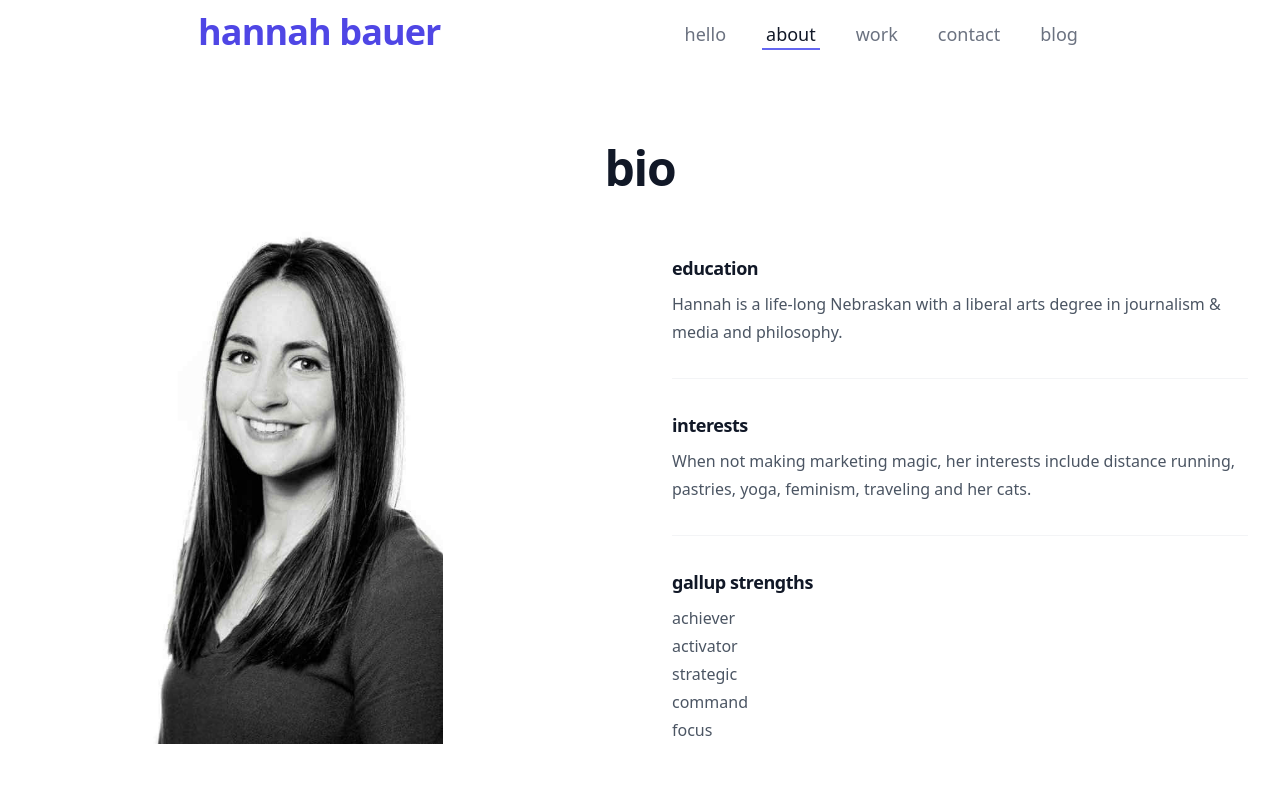
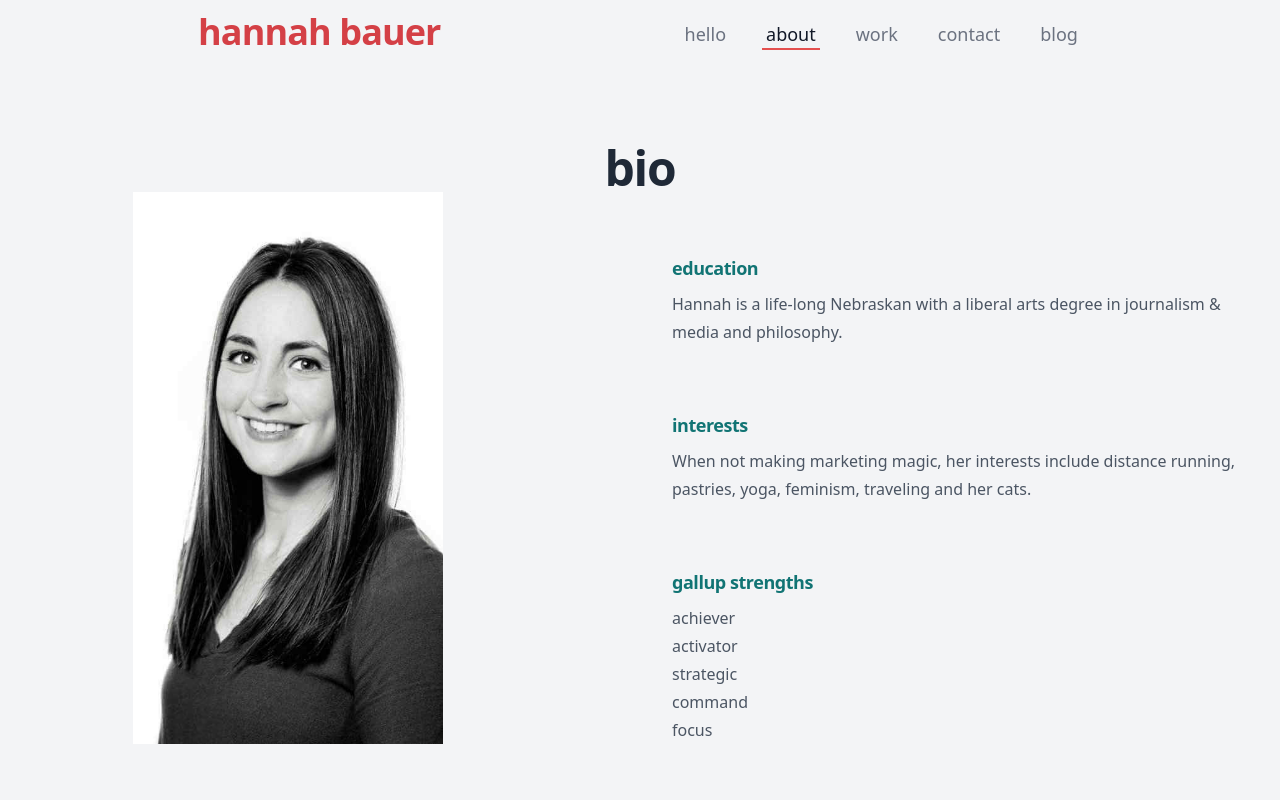
Before and after one commit to sethstrouf/blog-v2-frontend, a SvelteKit app: page /about in a window 1280 px wide. Shown: the top 800 px of the page. Built offline with nearby package versions, Linux system fonts and the light colour scheme.

Commit message:
Update to new color scheme

```diff
--- a/src/app.css
+++ b/src/app.css
@@ -2,14 +2,18 @@
 @tailwind components;
 @tailwind utilities;
 
+body {
+  @apply bg-gray-100;
+}
+
 h1 {
-  @apply text-3xl font-bold tracking-tight text-gray-900 sm:text-5xl;
+  @apply text-3xl font-bold tracking-tight text-gray-800 sm:text-5xl;
 }
 
 h2 {
-  @apply text-xl font-semibold tracking-tight text-gray-900 sm:text-2xl
+  @apply text-xl font-semibold tracking-tight text-gray-800 sm:text-2xl
 }
 
 a {
-  @apply text-indigo-600 hover:text-indigo-800;
+  @apply text-valencia-600 hover:text-valencia-800;
 }
--- a/src/routes/+layout.svelte
+++ b/src/routes/+layout.svelte
@@ -4,10 +4,10 @@
   import Footer from "./Footer.svelte";
 </script>
 
-<div class="flex flex-col h-screen justify-between">
+<div class="flex flex-col h-screen justify-between bg-gray-100">
   <NavigationBar />
 
-  <main class="mb-auto bg-white py-12 lg:py-20">
+  <main class="mb-auto py-12 lg:py-20">
     <slot />
   </main>
 
--- a/src/routes/Footer.svelte
+++ b/src/routes/Footer.svelte
@@ -2,7 +2,7 @@
   let currentYear = new Date().getFullYear()
 </script>
 
-<footer class="bg-white">
+<footer class="border-t">
   <div class="mx-auto max-w-7xl overflow-hidden px-6 py-4 sm:py-8 lg:px-8">
     <div class="flex justify-center space-x-10 sm:space-x-10">
       <a href="https://www.linkedin.com/in/hannahrbauer/" class="text-gray-400 hover:text-gray-500">
--- a/src/routes/Navigation.svelte
+++ b/src/routes/Navigation.svelte
@@ -4,7 +4,7 @@
   $: path = $page.route.id
 </script>
 
-<nav class="bg-white shadow">
+<nav>
   <!-- Non-Mobile menu -->
   <div class="mx-auto max-w-7xl px-4 sm:px-6 lg:px-8">
     <div class="flex sm:h-16 w-full justify-center">
@@ -13,12 +13,12 @@
           <h1 class="hidden sm:block text-2xl md:text-4xl"><a href="/">hannah bauer</a></h1>
         </div>
         <div class="sm:-mb-0.5 hidden sm:flex sm:space-x-8 flex-wrap">
-          <!-- Current: "border-indigo-500 text-gray-900", Default: "border-transparent text-gray-500 hover:border-gray-300 hover:text-gray-700" -->
+          <!-- Current: "border-valencia-500 text-gray-900", Default: "border-transparent text-gray-500 hover:border-gray-300 hover:text-gray-700" -->
           <a href="/hello" aria-current={path === '/hello' && 'page'} class="inline-flex items-center border-b-2 border-transparent px-1 pt-1 text-base lg:text-lg font-medium text-gray-500 hover:border-gray-300 hover:text-gray-700">hello</a>
           <a href="/about" aria-current={path === '/about' && 'page'} class="inline-flex items-center border-b-2 border-transparent px-1 pt-1 text-base lg:text-lg font-medium text-gray-500 hover:border-gray-300 hover:text-gray-700">about</a>
           <a href="/work" aria-current={path === '/work' && 'page'} class="inline-flex items-center border-b-2 border-transparent px-1 pt-1 text-base lg:text-lg font-medium text-gray-500 hover:border-gray-300 hover:text-gray-700">work</a>
           <a href="/contact" aria-current={path === '/contact' && 'page'} class="inline-flex items-center border-b-2 border-transparent px-1 pt-1 text-base lg:text-lg font-medium text-gray-500 hover:border-gray-300 hover:text-gray-700">contact</a>
-          <a href="/" data-sveltekit-preload-data aria-current={path === '/' && 'page'} class="inline-flex items-center border-b-2 border-transparent px-1 pt-1 text-base lg:text-lg font-medium text-gray-500 hover:border-gray-300 hover:text-gray-700">blog</a>
+          <a href="/" data-sveltekit-preload-data aria-current={path === '/blog' && 'page'} class="inline-flex items-center border-b-2 border-transparent px-1 pt-1 text-base lg:text-lg font-medium text-gray-500 hover:border-gray-300 hover:text-gray-700">blog</a>
         </div>
       </div>
     </div>
@@ -27,7 +27,7 @@
   <!-- Mobile menu -->
   <div class="sm:hidden text-center" id="mobile-menu">
     <div>
-      <!-- Current: "bg-indigo-50 border-indigo-500 text-indigo-700", Default: "border-transparent text-gray-500 hover:bg-gray-50 hover:border-gray-300 hover:text-gray-700" -->
+      <!-- Current: "bg-valencia-50 border-valencia-500 text-valencia-700", Default: "border-transparent text-gray-500 hover:bg-gray-50 hover:border-gray-300 hover:text-gray-700" -->
       <a href="/hello" aria-current={path === '/hello' && 'page'} class="block border-l-4 border-transparent py-2 text-sm font-medium text-gray-500 hover:border-gray-300 hover:bg-gray-50 hover:text-gray-700">hello</a>
       <a href="/about" aria-current={path === '/about' && 'page'} class="block border-l-4 border-transparent py-2 text-sm font-medium text-gray-500 hover:border-gray-300 hover:bg-gray-50 hover:text-gray-700">about</a>
       <a href="/work" aria-current={path === '/work' && 'page'} class="block border-l-4 border-transparent py-2 text-sm font-medium text-gray-500 hover:border-gray-300 hover:bg-gray-50 hover:text-gray-700">work</a>
@@ -39,6 +39,6 @@
 
 <style lang="postcss">
   [aria-current="page"] {
-    @apply bg-indigo-50 border-indigo-500 text-indigo-700 sm:bg-transparent sm:text-gray-900;
+    @apply bg-valencia-50 border-valencia-500 text-valencia-700 sm:bg-transparent sm:text-gray-900;
   }
 </style>
--- a/src/routes/about/+page.svelte
+++ b/src/routes/about/+page.svelte
@@ -12,7 +12,7 @@
       <ul class="-my-8 divide-y divide-gray-100">
         <li class="py-8">
           <dl class="relative flex flex-wrap gap-x-3">
-            <dd class="w-full flex-none text-lg font-semibold tracking-tight text-gray-900">
+            <dd class="w-full flex-none text-lg font-semibold tracking-tight text-turquoise-700">
               education
             </dd>
             <dd class="mt-2 w-full flex-none text-base leading-7 text-gray-600">Hannah is a life-long Nebraskan with a liberal arts degree in journalism & media and philosophy.</dd>
@@ -20,7 +20,7 @@
         </li>
         <li class="py-8">
           <dl class="relative flex flex-wrap gap-x-3">
-            <dd class="w-full flex-none text-lg font-semibold tracking-tight text-gray-900">
+            <dd class="w-full flex-none text-lg font-semibold tracking-tight text-turquoise-700">
               interests
             </dd>
             <dd class="mt-2 w-full flex-none text-base leading-7 text-gray-600">When not making marketing magic, her interests include distance running, pastries, yoga, feminism, traveling and her cats.</dd>
@@ -28,7 +28,7 @@
         </li>
         <li class="py-8">
           <dl class="relative flex flex-wrap gap-x-3">
-            <dd class="w-full flex-none text-lg font-semibold tracking-tight text-gray-900">
+            <dd class="w-full flex-none text-lg font-semibold tracking-tight text-turquoise-700">
               gallup strengths
             </dd>
             <dd class="mt-2 w-full flex-none text-base leading-7 text-gray-600">
--- a/src/routes/blog/+page.svelte
+++ b/src/routes/blog/+page.svelte
@@ -10,7 +10,7 @@
   const meta = data.posts.meta
 </script>
 
-<div class="bg-white" >
+<div>
   <div class="mx-auto max-w-5xl px-6 lg:px-8">
     <div class="mx-auto max-w-2xl lg:max-w-4xl">
       <h2 class="hidden">blog</h2>
@@ -22,7 +22,7 @@
             {#if post.attributes.images.length}
               <div class="relative aspect-[16/9] sm:aspect-[2/1] lg:aspect-square lg:w-64 lg:shrink-0">
                 <a href="/blog/{post.id}" data-sveltekit-preload-data>
-                  <img src={`${PUBLIC_API_HOST}/${post.attributes.images[0].url}`} alt={post.attributes.images[0].filename} class="absolute h-full w-full hover:brightness-90 rounded-3xl border-2 border-indigo-800 object-cover">
+                  <img src={`${PUBLIC_API_HOST}/${post.attributes.images[0].url}`} alt={post.attributes.images[0].filename} class="absolute h-full w-full hover:brightness-90 rounded-3xl border-2 border-valencia-800 object-cover">
                 </a>
               </div>
             {/if}
--- a/src/routes/blog/PaginationBar.svelte
+++ b/src/routes/blog/PaginationBar.svelte
@@ -2,15 +2,15 @@
   export let meta: { page: number, prev: number, next: number, from: number, to: number, pages: number, count: number }
 </script>
 
-<div class="flex items-center justify-between bg-white px-4 py-3 sm:px-6" >
+<div class="flex items-center justify-between px-4 py-3 sm:px-6" >
   <nav class="flex flex-1 justify-between sm:hidden" data-sveltekit-reload>
     <a href={`/blog?page=${meta.prev}`} data-sveltekit-preload-data>
-      <button disabled={meta.prev == null} class="disabled:hidden relative inline-flex items-center rounded-md border border-gray-300 bg-white px-4 py-2 text-sm font-medium text-gray-700 hover:bg-gray-100">
+      <button disabled={meta.prev == null} class="disabled:hidden relative inline-flex items-center rounded-md border border-gray-300 px-4 py-2 text-sm font-medium text-gray-700 hover:bg-gray-100">
         Previous
       </button>
     </a>
     <a href={`/blog?page=${meta.next}`} data-sveltekit-preload-data>
-      <button disabled={meta.next == null} class="disabled:hidden relative ml-3 inline-flex items-center rounded-md border border-gray-300 bg-white px-4 py-2 text-sm font-medium text-gray-700 hover:bg-gray-100">
+      <button disabled={meta.next == null} class="disabled:hidden relative ml-3 inline-flex items-center rounded-md border border-gray-300 px-4 py-2 text-sm font-medium text-gray-700 hover:bg-gray-100">
         Next
       </button>
     </a>
@@ -37,7 +37,7 @@
             </svg>
           </button>
         </a>
-        <!-- Current: "z-10 bg-indigo-600 text-white focus-visible:outline focus-visible:outline-2 focus-visible:outline-offset-2 focus-visible:outline-indigo-600", Default: "text-gray-900 ring-1 ring-inset ring-gray-300 hover:bg-gray-100 focus:outline-offset-0" -->
+        <!-- Current: "z-10 bg-turquoise-600 text-white focus-visible:outline focus-visible:outline-2 focus-visible:outline-offset-2 focus-visible:outline-turquoise-600", Default: "text-gray-900 ring-1 ring-inset ring-gray-300 hover:bg-gray-100 focus:outline-offset-0" -->
         {#each Array(meta.pages) as _, page}
           <a href={`/blog?page=${page + 1}`} data-sveltekit-preload-data aria-current={meta.page == page + 1 && 'page'} class="relative hidden items-center px-4 py-2 text-sm font-semibold text-gray-900 ring-1 ring-inset ring-gray-300 hover:bg-gray-100 focus:z-20 focus:outline-offset-0 md:inline-flex">{page + 1}</a>
         {/each}
@@ -56,6 +56,6 @@
 
 <style lang="postcss">
   [aria-current="page"] {
-    @apply relative z-10 inline-flex items-center bg-indigo-600 px-4 py-2 text-sm font-semibold text-white focus:z-20 focus-visible:outline focus-visible:outline-2 focus-visible:outline-offset-2 focus-visible:outline-indigo-600;
+    @apply relative z-10 inline-flex items-center bg-turquoise-600 px-4 py-2 text-sm font-semibold text-white focus:z-20 focus-visible:outline focus-visible:outline-2 focus-visible:outline-offset-2 focus-visible:outline-turquoise-600;
   }
 </style>
--- a/src/routes/hello/+page.svelte
+++ b/src/routes/hello/+page.svelte
@@ -3,7 +3,7 @@
 
   <div class="flex flex-col sm:flex-row justify-center pt-12 sm:space-x-12">
     <div class="sm:text-right sm:w-1/2">
-      <h2>marketing strategy</h2>
+      <h2 class="text-turquoise-700 underline">marketing strategy</h2>
       <ul>
         <li>customer acquisition </li>
         <li>go-to-market planning</li>
@@ -14,7 +14,7 @@
     </div>
 
     <div class="pt-12 sm:pt-0 sm:text-left sm:w-1/2">
-      <h2>branding & creative</h2>
+      <h2 class="text-turquoise-700 underline">branding & creative</h2>
       <ul>
         <li>event marketing</li>
         <li>brand architecture & archetypes</li>
```
Also changed, not shown: src/routes/blog/[postId]/+page.svelte (+7 -7 lines), src/routes/blog/[postId]/Comments.svelte (+6 -6 lines), src/routes/contact/+page.svelte (+7 -7 lines).
